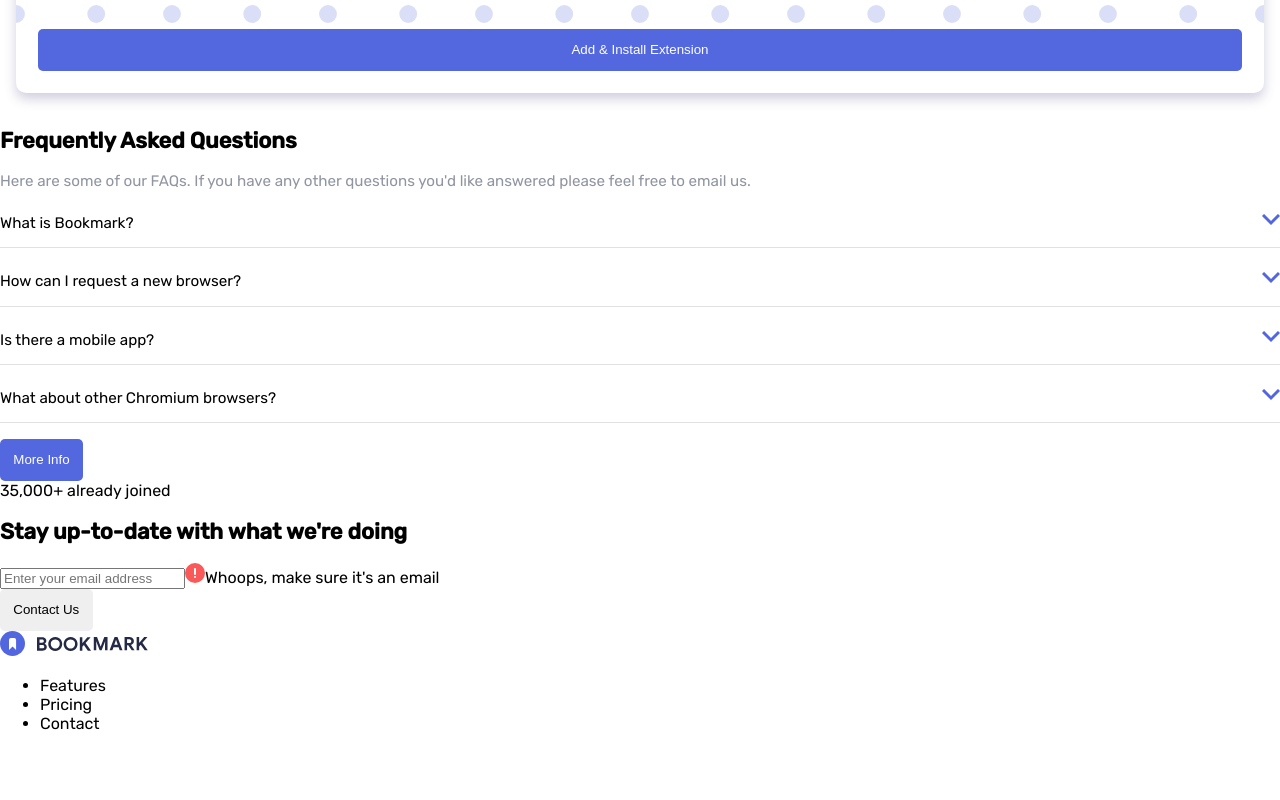
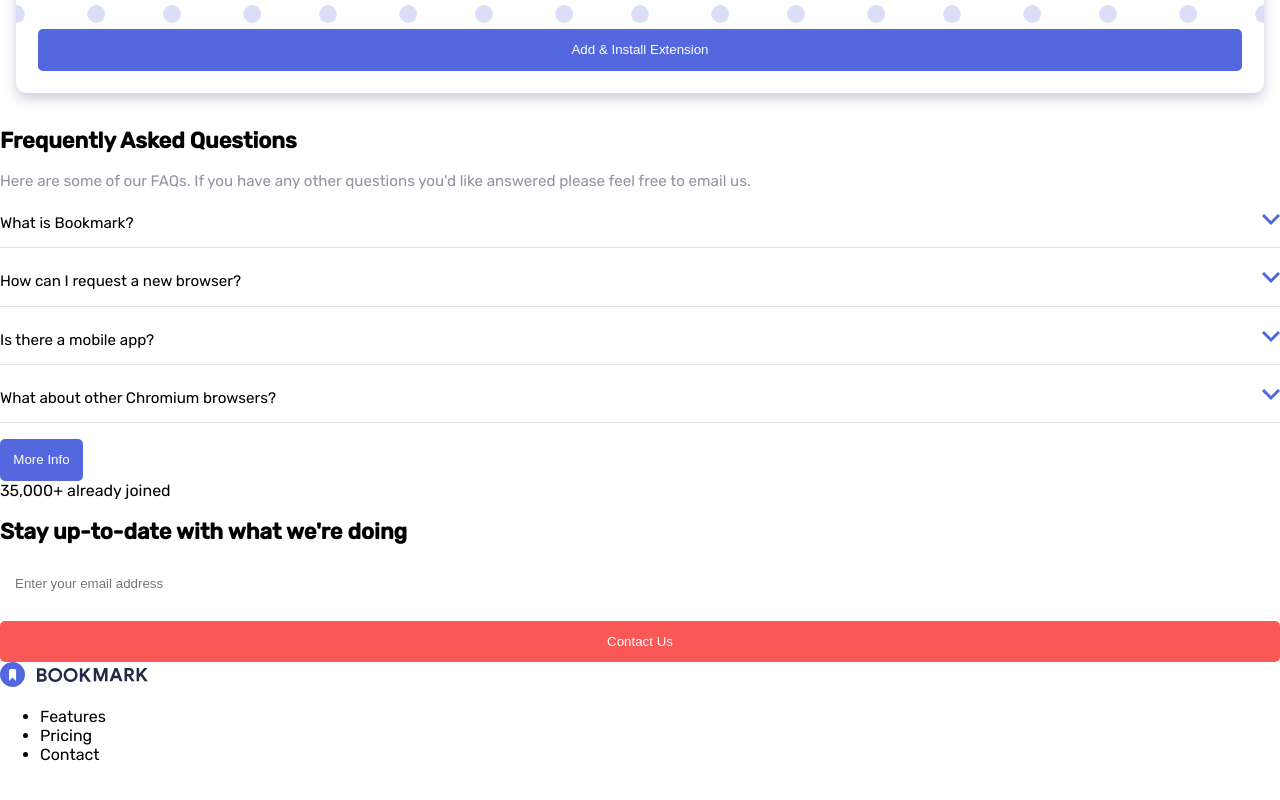
Before and after one commit to solvedbiscuit71/bookmark-landing-page, a React (Create React App) app: page / in a window 1280 px wide. Shown: the part 3210-4010 px from the top of the page. Before the commit the page ends 3983 px from the top, so only its background shows below. Built offline with nearby package versions, Linux system fonts and the light colour scheme.

Commit message:
completed styling the form components

```diff
--- a/src/components/form.jsx
+++ b/src/components/form.jsx
@@ -4,7 +4,7 @@
       <div className="input">
         <input type="text" placeholder="Enter your email address" />
 
-        <img src="images/icon-error.svg" alt="error icon" className="error" />
+        <img src="images/icon-error.svg" alt="error icon" />
         <span>Whoops, make sure it's an email</span>
       </div>
 
--- a/src/components/tab.jsx
+++ b/src/components/tab.jsx
@@ -32,7 +32,7 @@
   return (
     <div className="tab">
       <ul className="tab-names">
-        { data.map(( tab,index ) => <li><div onClick={() => setCur(index)} className={`tab-name ${index === cur ? "tab-name--active" : ""}`}>{tab.name}</div></li>)}
+        { data.map(( tab,index ) => <li key={index}><div onClick={() => setCur(index)} className={`tab-name ${index === cur ? "tab-name--active" : ""}`}>{tab.name}</div></li>)}
       </ul>
 
       <div className="tab-content">
--- a/src/styles/index.css
+++ b/src/styles/index.css
@@ -1,4 +1,4 @@
-@import url("https://fonts.googleapis.com/css2?family=Rubik:wght@400;500&display=swap");
+@import url("https://fonts.googleapis.com/css2?family=Rubik:ital,wght@0,400;0,500;1,400;1,500&display=swap");
 :root {
   --clr-red: hsl(0, 94%, 66%);
   --clr-blue: hsl(231, 69%, 60%);
@@ -130,6 +130,59 @@
 }
 .dropdown--show .arrow path {
   stroke: var(--clr-red);
+}
+
+form {
+  display: flex;
+  flex-direction: column;
+  gap: 1em;
+}
+form button {
+  background-color: var(--clr-red);
+  color: white;
+}
+
+.input {
+  position: relative;
+  z-index: 5;
+}
+.input img, .input span {
+  display: none;
+}
+.input input {
+  width: 100%;
+  padding: 1em 1.125em;
+  border: none;
+  border-radius: 5px;
+  color: rgba(0, 0, 0, 0.8);
+}
+.input input:focus {
+  border: none;
+  outline: none;
+}
+
+.input--error {
+  background-color: var(--clr-red);
+  border-radius: 5px;
+}
+.input--error input {
+  width: 98%;
+  margin: 1%;
+}
+.input--error img {
+  display: inline;
+  position: absolute;
+  z-index: 6;
+  top: calc(1em + 2%);
+  right: calc(0.5em + 2%);
+}
+.input--error span {
+  display: block;
+  color: white;
+  font-size: 0.6rem;
+  font-style: italic;
+  margin-left: 1em;
+  padding: 0.25em 0 calc(0.25em + 1%);
 }
 
 header {
--- a/src/styles/sass/abstracts/_fonts.scss
+++ b/src/styles/sass/abstracts/_fonts.scss
@@ -1,4 +1,4 @@
-@import url('https://fonts.googleapis.com/css2?family=Rubik:wght@400;500&display=swap');
+@import url('https://fonts.googleapis.com/css2?family=Rubik:ital,wght@0,400;0,500;1,400;1,500&display=swap');
 
 :root {
   font-family: "Rubik";
--- /dev/null
+++ b/src/styles/sass/components/_form.scss
@@ -0,0 +1,57 @@
+form {
+  display: flex;
+  flex-direction: column;
+  gap: 1em;
+
+  button {
+    background-color: var(--clr-red);
+    color: white;
+  }
+}
+
+.input {
+  position: relative;
+  z-index: 5;
+  img,span { display: none; }
+
+  input {
+    width: 100%;
+    padding: 1em 1.125em;
+    border: none;
+    border-radius: 5px;
+
+    color: rgba(black,.8);
+  }
+
+  input:focus {
+    border: none;
+    outline: none;
+  }
+}
+
+.input--error {
+  background-color: var(--clr-red);
+  border-radius: 5px;
+  input {
+    width: 98%;
+    margin: 1%;
+  }
+
+  img {
+    display: inline;
+    position: absolute;
+    z-index: 6;
+    top: calc(1em + 2%);
+    right: calc(.5em + 2%);
+  }
+
+  span {
+    display: block;
+
+    color: white;
+    font-size: .6rem;
+    font-style: italic;
+    margin-left: 1em;
+    padding: .25em 0 calc(.25em + 1%);
+  }
+}
--- a/src/styles/sass/components/_index.scss
+++ b/src/styles/sass/components/_index.scss
@@ -1,6 +1,7 @@
 @forward "./btn";
 @forward "./card";
 @forward "./dropdown";
+@forward "./form";
 @forward "./header";
 @forward "./navbar";
 @forward "./tab";
```
Also changed, not shown: src/components/header.jsx (+1 -1 lines).
